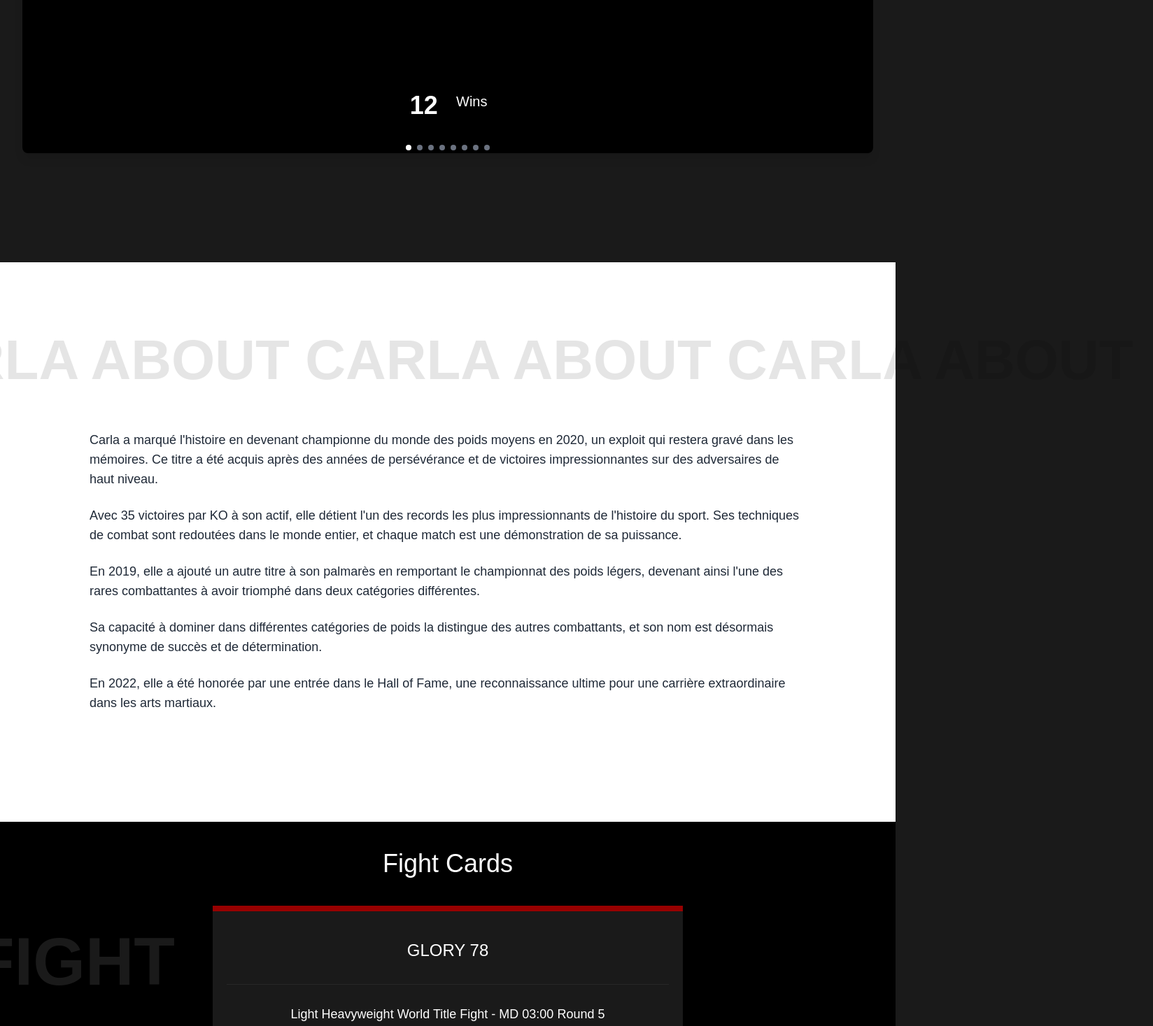
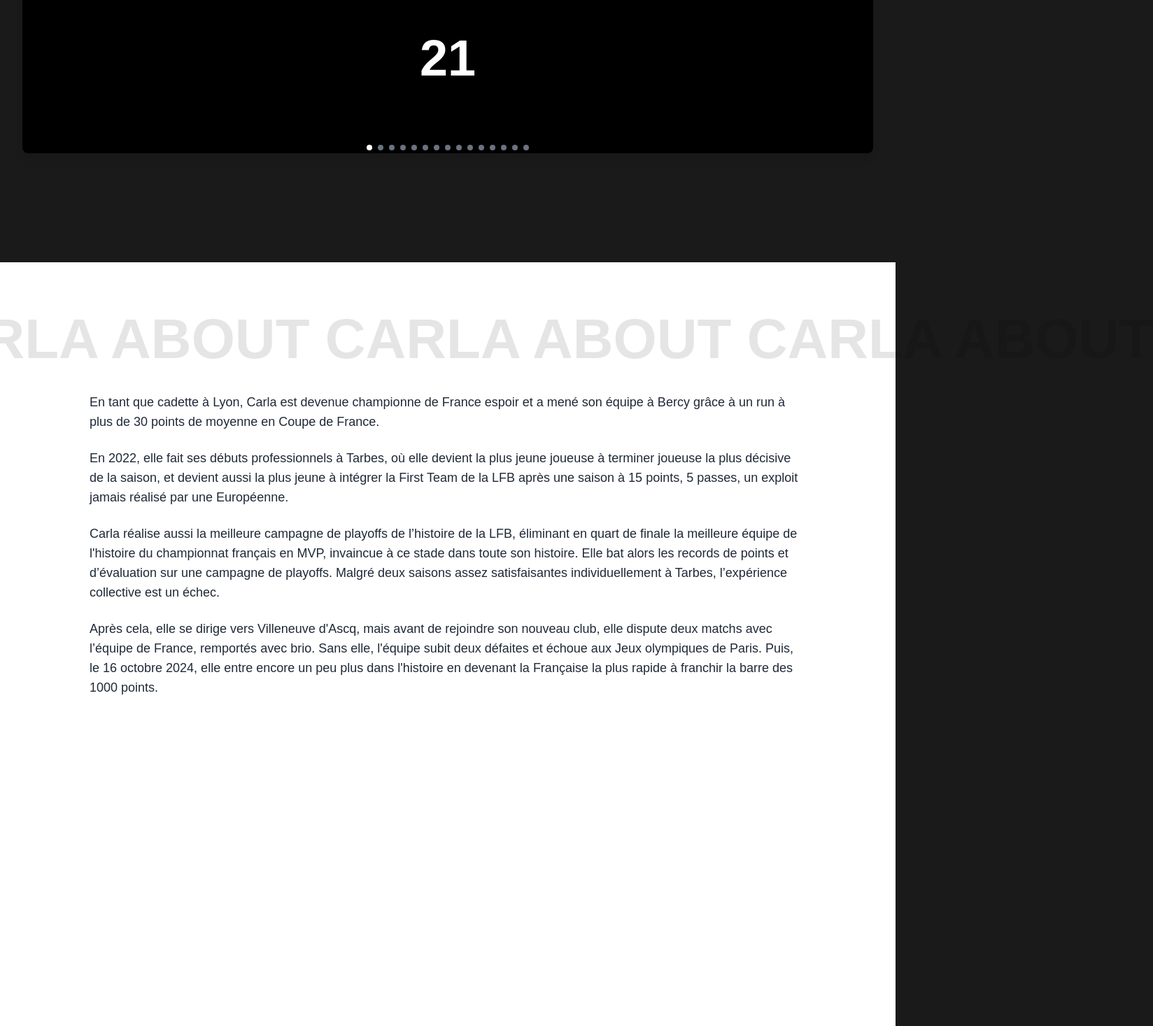
Before and after one commit to medericc/carla, a Next.js app: page / in a window 1280 px wide. Shown: the part 2720-4187 px from the top of the page at 70% size, 1648 px wide, since content can reach past the window. Built offline with nearby package versions, Linux system fonts and the light colour scheme; a web font is replaced by a local one.

Commit message:
425px c pas trop mal

```diff
--- a/app/components/Cards.tsx
+++ b/app/components/Cards.tsx
@@ -11,35 +11,42 @@ const Cards = () => {
     <div className="relative bg-black text-white py-10 text-center overflow-hidden max-w-full px-5"> {/* Ajout de px-5 pour le padding global */}
       {/* Scrolling Text in the background */}
       <div className="absolute top-[7%] left-0 whitespace-nowrap z-1 text-[6rem] opacity-10 uppercase font-bold text-white animate-scrollText">
-        CARDS HISTORY FIGHT
+        GAMES HISTORY
       </div>
 
       {/* Main content */}
-      <h1 className="text-4xl mb-10 z-10">Fight Cards</h1>
+      <h1 className="text-4xl mb-10 z-10 mt-5">Games 2024/2025</h1>
 
       {/* Card Component (Reusable) */}
       <FightCard
-        eventTitle="GLORY 78"
-        fightDetails="Light Heavyweight World Title Fight - MD 03:00 Round 5"
-        fightDetail="Submission 04:00 Rounds"
-        fighter1={{ name: "Pereira", img: "/path-to-image/perreira.png", win: false }}
-        fighter2={{ name: "Vakhitov", img: "/path-to-image/vakhitov.png", win: true }}
+        eventTitle="GAME 04"
+        fightDetails="Ligue Féminine de Basket"
+        fightDetail="Journée 3"
+        fighter1={{ name: "Angers", img: "/path-to-image/perreira.png", win: false }}
+        fighter2={{ name: "Lille", img: "/path-to-image/vakhitov.png", win: true }}
       />
 
       <FightCard
-        eventTitle="UFC 259"
-        fightDetails="Lightweight Championship"
-        fightDetail="Submission 04:00 Rounds"
-        fighter1={{ name: "Adesanya", img: "/path-to-image/adesanya.png", win: false }}
-        fighter2={{ name: "Blachowicz", img: "/path-to-image/blachowicz.png", win: true }}
+        eventTitle="GAME 03"
+        fightDetails="Euroleague Women"
+        fightDetail="Journée 1"
+        fighter1={{ name: "Lille", img: "/path-to-image/adesanya.png", win: false }}
+        fighter2={{ name: "Fenerbahce", img: "/path-to-image/blachowicz.png", win: true }}
       />
 
       <FightCard
-        eventTitle="UFC 229"
-        fightDetails="Lightweight Championship - Submission 04:00 Rounds"
-        fightDetail="Submission 04:00 Rounds"
-        fighter1={{ name: "Nurmagomedov", img: "/path-to-image/nurmagomedov.png", win: true }}
-        fighter2={{ name: "McGregor", img: "/path-to-image/mcgregor.png", win: false }}
+        eventTitle="GAME 02"
+ fightDetails="Ligue Féminine de Basket"
+        fightDetail="Journée 2"
+        fighter1={{ name: "Lille", img: "/path-to-image/nurmagomedov.png", win: true }}
+        fighter2={{ name: "Lyon", img: "/path-to-image/mcgregor.png", win: false }}
+      />
+      <FightCard
+        eventTitle="GAME 01"
+       fightDetails="Ligue Féminine de Basket"
+        fightDetail="Journée 1"
+        fighter1={{ name: "Landerneau", img: "/path-to-image/nurmagomedov.png", win: true }}
+        fighter2={{ name: "Lille", img: "/path-to-image/mcgregor.png", win: false }}
       />
     </div>
   );
@@ -62,7 +69,7 @@ interface FightCardProps {
 
 const FightCard: React.FC<FightCardProps> = ({ eventTitle, fighter1, fighter2, fightDetails, fightDetail }) => {
   return (
-    <div className="relative bg-[#1a1a1a] flex flex-col mb-8 p-5 shadow-lg max-w-2xl mx-auto z-20 ">
+    <div className="relative bg-[#1a1a1a] flex flex-col mb-8 p-5 shadow-lg max-w-2xl mx-auto z-20">
       {/* Bandeau rouge */}
       <div className="absolute top-0 left-0 w-full h-2 bg-[#970000] "></div>
 
@@ -128,10 +135,10 @@ const FightCard: React.FC<FightCardProps> = ({ eventTitle, fighter1, fighter2, f
         {/* Buttons under Fighters */}
         <div className="flex flex-col items-center border-t-[0.0625rem] border-t-[#272727] space-y-[0.75rem]">
           <a className="inline-flex items-center justify-center mt-5 h-12 w-[14rem] bg-[#b1100f] text-white rounded-[0.125rem] text-[0.875rem] font-extrabold uppercase cursor-pointer transition-colors transition-bg transition-border duration-[0.37s] ease-[cubic-bezier(.39,.575,.565,1)]">
-            Fight Card
+            Watch
           </a>
           <a className="inline-flex items-center justify-center h-12 w-[14rem] bg-transparent border-[0.0625rem] text-white rounded-[0.125rem] text-[0.875rem] font-extrabold uppercase cursor-pointer transition-colors transition-bg transition-border duration-[0.37s] ease-[cubic-bezier(.39,.575,.565,1)]">
-            Watch
+          Boxscore
           </a>
         </div>
       </div>
--- a/app/components/News.tsx
+++ b/app/components/News.tsx
@@ -13,33 +13,38 @@ const CarlaAbout = () => {
   }, []);
 
   return (
-    <div className="relative h-screen w-full bg-white text-black">
-      {/* Texte défilant en fond */}
+    <div className="relative h-[155vh] w-full bg-white text-black"> {/* Hauteur augmentée */}   {/* Texte défilant en fond */}
       <div
-        className="absolute top-[10%] left-0 whitespace-nowrap z-1 text-[5rem] opacity-10 uppercase font-bold text-black animate-scrollText"
+        className="absolute top-[4%] left-0 whitespace-nowrap z-1 text-[5rem] opacity-10 uppercase font-bold text-black animate-scrollText"
         ref={textRef}
       >
         CARLA ABOUT CARLA ABOUT CARLA ABOUT
       </div>
 
       {/* Paragraphe de texte */}
-      <div className="absolute top-[30%] left-[10%] right-[10%] z-10 text-lg leading-7 text-gray-800">
+      <div className="absolute top-[15%] left-[10%] right-[10%] z-10 text-lg leading-7 text-gray-800">
         <p className="mb-6">
-          Carla a marqué l'histoire en devenant championne du monde des poids moyens en 2020, un exploit qui restera gravé dans les mémoires.
-          Ce titre a été acquis après des années de persévérance et de victoires impressionnantes sur des adversaires de haut niveau.
+          En tant que cadette à Lyon, Carla est devenue championne de France espoir
+          et a mené son équipe à Bercy grâce à un run à plus de 30 points
+          de moyenne en Coupe de France.
         </p>
         <p className="mb-6">
-          Avec 35 victoires par KO à son actif, elle détient l'un des records les plus impressionnants de l'histoire du sport.
-          Ses techniques de combat sont redoutées dans le monde entier, et chaque match est une démonstration de sa puissance.
+          En 2022, elle fait ses débuts professionnels à Tarbes, où elle devient la plus jeune
+          joueuse à terminer joueuse la plus décisive de la saison, et devient aussi la plus jeune
+          à intégrer la First Team de la LFB après une saison à 15 points, 5 passes, un exploit jamais réalisé
+          par une Européenne.
         </p>
         <p className="mb-6">
-          En 2019, elle a ajouté un autre titre à son palmarès en remportant le championnat des poids légers, devenant ainsi l'une des rares combattantes à avoir triomphé dans deux catégories différentes.
+          Carla réalise aussi la meilleure campagne de playoffs de l’histoire de la LFB, éliminant en quart
+          de finale la meilleure équipe de l'histoire du championnat français en MVP, invaincue à ce stade dans
+          toute son histoire. Elle bat alors les records de points et d’évaluation sur une campagne de playoffs.
+          Malgré deux saisons assez satisfaisantes individuellement à Tarbes, l’expérience collective est un échec.
         </p>
         <p className="mb-6">
-          Sa capacité à dominer dans différentes catégories de poids la distingue des autres combattants, et son nom est désormais synonyme de succès et de détermination.
-        </p>
-        <p className="mb-6">
-          En 2022, elle a été honorée par une entrée dans le Hall of Fame, une reconnaissance ultime pour une carrière extraordinaire dans les arts martiaux.
+          Après cela, elle se dirige vers Villeneuve d'Ascq, mais avant de rejoindre son nouveau club, elle dispute
+          deux matchs avec l’équipe de France, remportés avec brio. Sans elle, l'équipe subit deux défaites et échoue
+          aux Jeux olympiques de Paris. Puis, le 16 octobre 2024, elle entre encore un peu plus dans l'histoire en devenant
+          la Française la plus rapide à franchir la barre des 1000 points.
         </p>
       </div>
     </div>
--- a/app/components/Stats.tsx
+++ b/app/components/Stats.tsx
@@ -3,14 +3,21 @@ import { motion } from 'framer-motion';
 import { useState, useRef, useEffect } from 'react';
 
 const statsData = [
-  { label: 'Wins', value: 12 },
-  { label: 'Losses', value: 4 },
-  { label: 'Draws', value: 0 },
-  { label: 'KO', value: 8 },
-  { label: 'Points', value: 1500 },
-  { label: 'Trophies', value: 5 },
-  { label: 'Matches', value: 300 },
-  { label: 'Streak', value: 10 },
+  { label: 'Meilleure Evaluation de l\'histoire des PO LFB 🌟', value: 21 },
+  { label: 'Meilleure Evaluation de l\'histoire sur une campagne de PO LFB 🌟', value: 21 },
+  { label: 'Meilleur marqueur jeune français de l\'histoire 🌟', value: 18.4 },
+  { label: 'Joueuse la plus rapide à rentrer dans la First Team de la LFB 🌟', value: '2th' },
+  { label: 'Meilleure Marqueuse de l\'histoire des PO LFB 🌟', value: 20 },
+  { label: 'Meilleure Marqueuse de l\'histoire sur une campagne de PO LFB 🌟', value: '20' },
+  { label: 'Seule joueuse de l\'histoire des PO LFB à scorer 26 points à 90% 🌟', value: '26 pts to 90%' },
+  { label: 'Première à éliminer en quart la meilleure équipe de l\'histoire du championnat français en MVP 🌟', value: '26 pts to 90%' },
+  { label: 'Joueuse la plus décisive sur une campagne de PO LFB 🌟', value: '25.6' },
+  { label: 'PPM Record de l\'Eurobasket U20) 🌟', value: '0.8' },
+  { label: 'Meilleure marqueuse française championne 🌟', value: "18.4" },
+  { label: 'Seule européenne à finir une saison en 15-5 en LFB 🌟', value: '15-5' },
+  { label: 'Seule joueuse de l\'histoire des Playoffs LFB à finir à +20 ppg 🌟', value: '21' },
+  { label: 'Joueuse française la plus rapide à atteindre 1000 points 🌟', value: '64' },
+  { label: 'Plus jeune joueuse à finir joueuse la plus décisive de la LFB 🌟', value: '21.3' },
 ];
 
 const Stats = () => {
@@ -46,10 +53,9 @@ const Stats = () => {
   }, []);
 
   return (
-    <div className="relative h-screen w-full  text-white overflow-hidden ">
+    <div className="relative h-screen w-full text-white overflow-hidden">
       {/* Texte animé en fond */}
-
-      <div className="absolute top-[-15%] left-0 whitespace-nowrap z-1 text-[25rem] opacity-10 uppercase font-bold text-white animate-scrollText ">
+      <div className="absolute top-[-15%] left-0 whitespace-nowrap z-1 text-[25rem] opacity-10 uppercase font-bold text-white animate-scrollText">
         STATISTICS STATISTICS STATISTICS
       </div>
 
@@ -72,25 +78,39 @@ const Stats = () => {
                 height: '25.75rem',
                 display: 'flex',
                 flexDirection: 'column',
-    justifyContent: 'space-between',
+                justifyContent: 'center',
                 alignItems: 'center',
-    gap: '2rem',
-    padding: '3rem 2.375rem',
-    boxSizing: 'inherit',
+                boxSizing: 'border-box',
+                padding: '2rem',
               }}
               initial={{ opacity: 0, y: 50 }}
               animate={{ opacity: 1, y: 0 }}
               transition={{ duration: 0.5 }}
             >
                 <h2 className="text-center text-2xl font-bold uppercase">
-    Glory Record
+    Carla Record
   </h2>
-  <div className="grid grid-cols-2 gap-6 text-center">
-    <span className="block text-4xl font-bold">{stat.value}</span>
-    <span className="block text-xl">{stat.label}</span>
-  </div>
+              {/* Label en petit */}
+              <h3 className="text-sm font-light uppercase mb-4 text-center tracking-wide">
+                {stat.label}
+              </h3>
+              {/* Valeur en grand */}
+
+
+
+               <span
+                className={`block font-extrabold mt-2 ${
+                  stat.value === '26 to 90%' || stat.value === '26 pts to 90%'
+                    ? 'text-4xl'
+                    : 'text-7xl'
+                }`}
+              >
+
+
+
+                {stat.value}
+              </span>
             </motion.div>
-
           </div>
         ))}
       </div>
@@ -109,10 +129,10 @@ const Stats = () => {
           ))}
         </div>
       </div>
-
     </div>
   );
 };
+
 
 // Ajouter les keyframes pour l'animation du texte défilant
 const keyframesStyle = `
```
Lines whose indentation alone changed are shown as unchanged.
